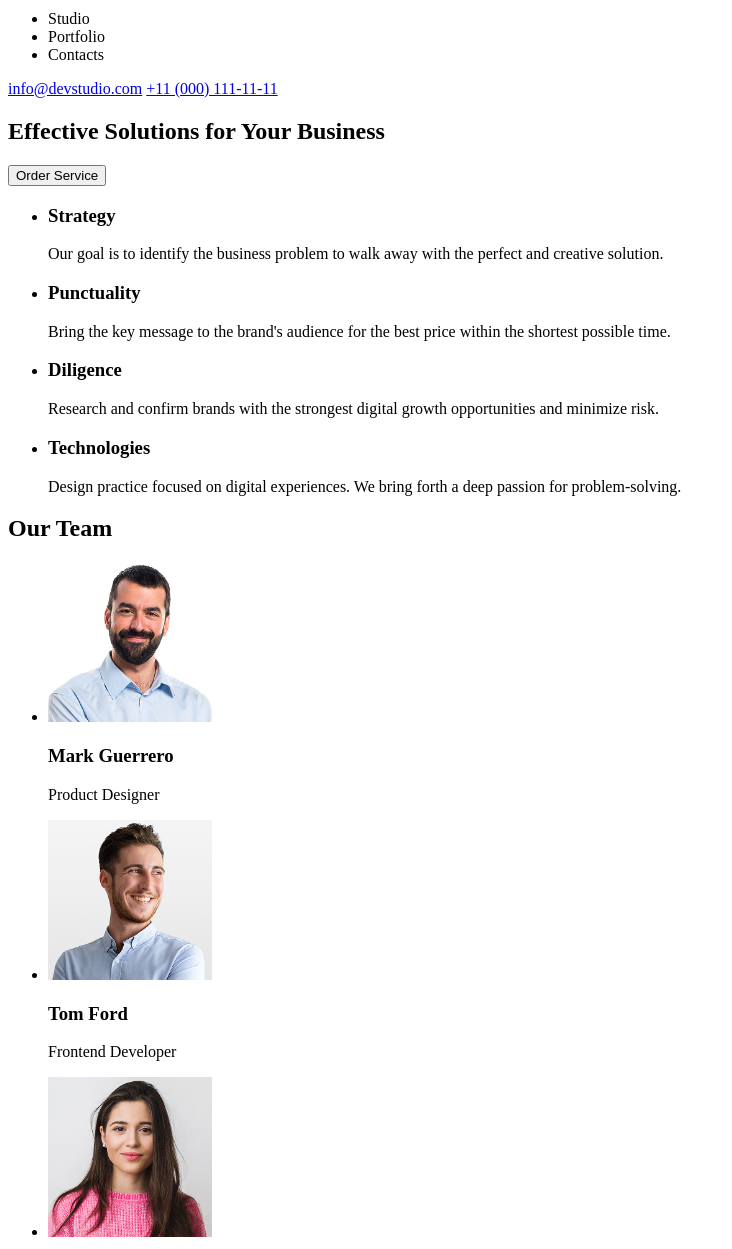
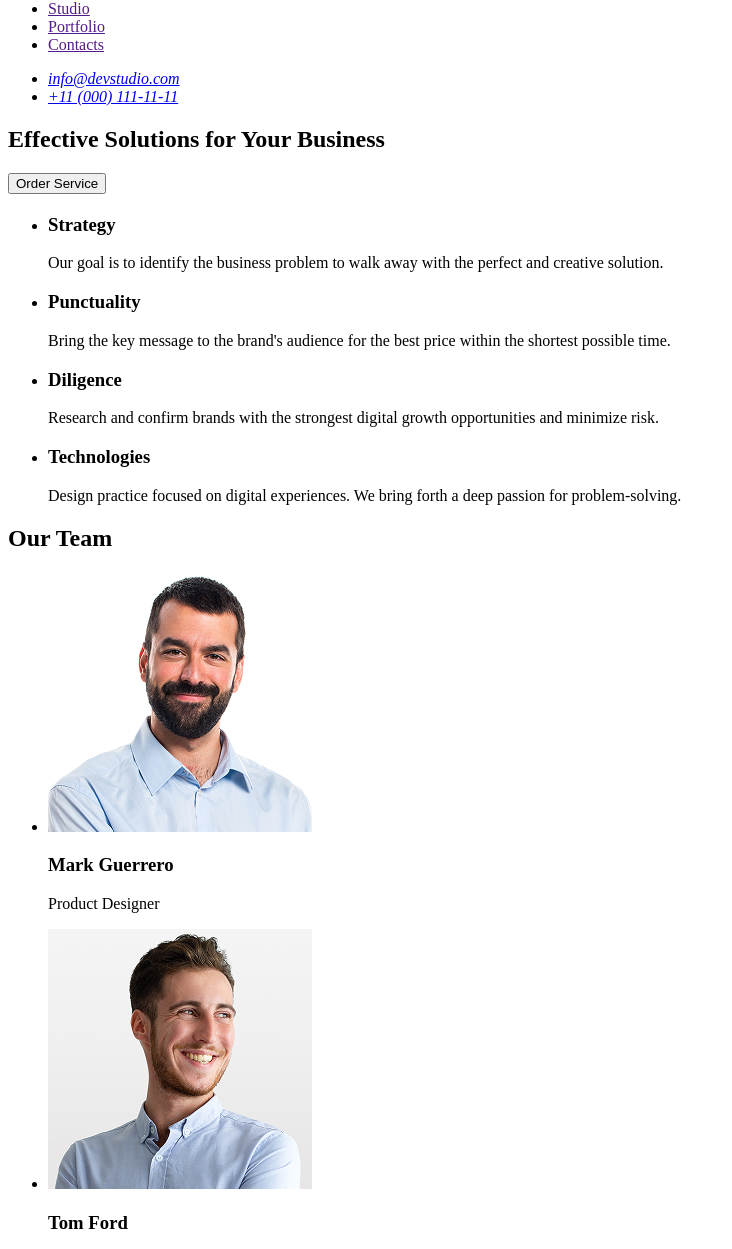
Before and after one commit to patrickudovicky/goit-markup-hw-01, a plain HTML site: page index.html in a window 1280 px wide. Shown: the part 42-1291 px from the top of the page, without its empty margins (0-732 px from the left). Drawn offline with Linux system fonts and the light colour scheme.

Commit message:
commit message

```diff
--- a/index.html
+++ b/index.html
@@ -7,18 +7,21 @@
 </head>
 <body>
     <header>
-        <a href="./index.html">
-            <img src="/images/Logo.svg" alt="logo"/>
+        <a href="./index.html">Web Studio</a>
         </a>
         <nav>
             <ul>
-            <li>Studio</li>
-            <li>Portfolio</li>
-            <li>Contacts</li>
+            <li> <a href="">Studio</a></li>
+            <li><a href="">Portfolio</a></li>
+            <li><a href="">Contacts</a></li>
         </ul>
         </nav>
-        <a href="mailto:info@devstudio.com">info@devstudio.com</a>
-        <a href="tel:+110001111111">+11 (000) 111-11-11</a>
+        <address>
+            <ul>
+                <li><a href="mailto:info@devstudio.com">info@devstudio.com</a></li>
+                <li><a href="tel:+110001111111">+11 (000) 111-11-11</a></li>
+            </ul>
+         </address>
     </header>
     <main>
         <section>
@@ -27,6 +30,7 @@
         </section>
 
         <section>
+            <h2></h2>
             <ul>
                 <li>
                     <h3>Strategy</h3>
@@ -58,34 +62,34 @@
             <h2>Our Team</h2>
             <ul>
                 <li>
-                    <img src="./images/markguerrero.png"
+                    <img src="./images/markguerrero.jpg"
                     alt="Mark_Guerrero"
-                    width="164"
-                    height="160">
+                    width="264"
+                    height="260">
                     <h3>Mark Guerrero</h3>
                     <p>Product Designer</p>
                 </li>
                 <li>
-                    <img src="./images/tomford.png"
+                    <img src="./images/tomford.jpg"
                     alt="Tom_Ford"
-                    width="164"
-                    height="160">
+                    width="264"
+                    height="260">
                     <h3>Tom Ford</h3>
                     <p>Frontend Developer</p>
                 </li>
                 <li>
-                    <img src="./images/camilagarcia.png"
+                    <img src="./images/camilagarcia.jpg"
                     alt="Camila_Garcia"
-                    width="164"
-                    height="160">
+                    width="264"
+                    height="260">
                     <h3>Camila Garcia</h3>
                     <p>Marketing</p>
                 </li>
                 <li>
-                    <img src="./images/danielwilson.png"
+                    <img src="./images/danielwilson.jpg"
                     alt="Daniel_Wilson"
-                    width="164"
-                    height="160">
+                    width="264"
+                    height="260">
                     <h3>Daniel Wilson</h3>
                     <p>UI Designer</p>
                 </li>
@@ -93,7 +97,7 @@
         </section>
     </main>
     <footer>
-        <a href="./index.html"><img src="/images/Logo.svg" alt="logo"/></a>
+        <a href="./index.html">Web Studio</a>
         <p>Increase the flow of customers and sales for your business with digital marketing & growth solutions.</p>
     </footer>
 </body>
```
Also changed, not shown: images/camilagarcia.jpg (added), images/camilagarcia.png (deleted), images/danielwilson.jpg (added), images/danielwilson.png (deleted), images/markguerrero.jpg (added), images/markguerrero.png (deleted), images/tomford.jpg (added), images/tomford.png (deleted).
